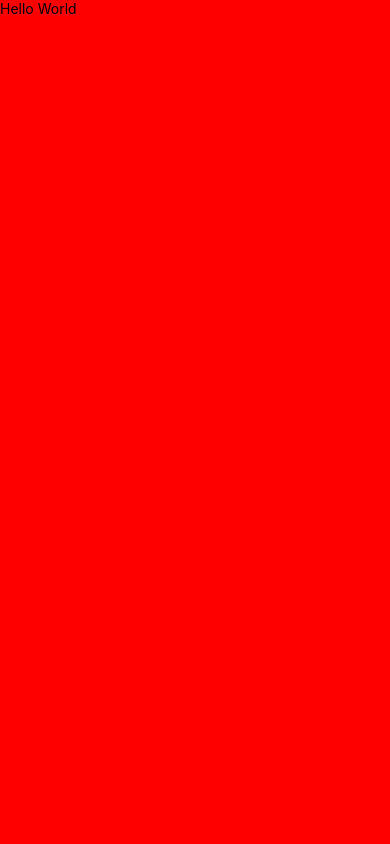
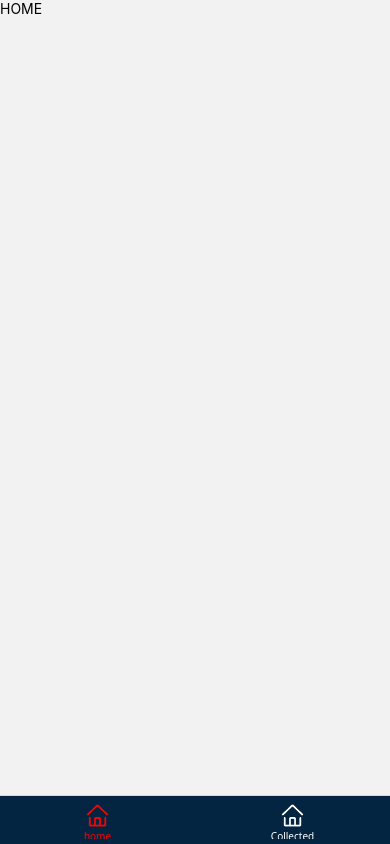
Before and after one commit to tytn9197/MyRewards, a React Native app: screen /HomeScreen in a window 390 px wide. Built offline with nearby package versions, Linux system fonts and the light colour scheme.

Commit message:
add default screens for home and collected rewards

```diff
--- a/App.tsx
+++ b/App.tsx
@@ -1,15 +1,9 @@
-/**
- * Sample React Native App
- * https://github.com/facebook/react-native
- *
- * @format
- */
-
+import RootNavigator from '@/navigators/RootNavigator';
 import { store } from '@/store/store';
-import { Platform, StatusBar, StyleSheet, Text, useColorScheme, useWindowDimensions, View } from 'react-native';
+import { NavigationContainer } from '@react-navigation/native';
+import { StatusBar, useColorScheme, View } from 'react-native';
 import {
   SafeAreaProvider,
-  useSafeAreaInsets,
   initialWindowMetrics,
 } from 'react-native-safe-area-context';
 import { Provider } from 'react-redux';
@@ -18,7 +12,7 @@ function App() {
   const isDarkMode = useColorScheme() === 'dark';
 
   return (
-    <SafeAreaProvider>
+    <SafeAreaProvider initialMetrics={initialWindowMetrics}>
       <StatusBar barStyle={isDarkMode ? 'light-content' : 'dark-content'} />
       <AppContent />
     </SafeAreaProvider>
@@ -26,27 +20,15 @@ function App() {
 }
 
 function AppContent() {
-  const { top, bottom, left, right } = useSafeAreaInsets();
-  const { width, height } = useWindowDimensions();
-
-  const isPortrait = height >= width;
-
   return (
-    <SafeAreaProvider initialMetrics={initialWindowMetrics}>
-      <Provider store={store}>
-        <View style={[styles.container, !isPortrait && Platform.OS === "ios"? { paddingLeft: left, paddingRight: right }: { paddingTop: top, paddingBottom: bottom }]}>
-          <Text>Hello World</Text>
-        </View>
-      </Provider>
-    </SafeAreaProvider>
+    <Provider store={store}>
+      <View style={{ flex: 1 }}>
+        <NavigationContainer>
+          <RootNavigator />
+        </NavigationContainer>
+      </View>
+    </Provider>
   );
 }
 
-const styles = StyleSheet.create({
-  container: {
-    flex: 1,
-    backgroundColor: "red",
-  },
-});
-
 export default App;
--- /dev/null
+++ b/src/navigators/RootNavigator.tsx
@@ -0,0 +1,82 @@
+import React from 'react';
+import { createBottomTabNavigator } from '@react-navigation/bottom-tabs';
+import { COLORS } from '@/constants/COLORS';
+import { Image } from 'react-native';
+import HomeScreen from '@/screens/HomeScreen';
+import CollectedRewards from '@/screens/CollectedRewards';
+import { ICONS } from '@/assets/icons/ICONS';
+
+export type BottomTabParamList = {
+  HomeScreen: undefined;
+  CollectedRewards: undefined;
+};
+
+const BottomTab = createBottomTabNavigator<BottomTabParamList>();
+
+const HomeScreenTabIcon = ({
+  color,
+  size,
+}: {
+  color: string;
+  size: number;
+}) => (
+  <Image
+    style={{
+      tintColor: color,
+      width: size,
+      height: size,
+    }}
+    source={ICONS.home}
+  />
+);
+
+const CollectedRewardsTabIcon = ({
+  color,
+  size,
+}: {
+  color: string;
+  size: number;
+}) => (
+  <Image
+    style={{
+      tintColor: color,
+      width: size,
+      height: size,
+    }}
+    source={ICONS.home}
+  />
+);
+
+const RootNavigator = (): React.JSX.Element => {
+  return (
+    <BottomTab.Navigator
+      screenOptions={{
+        headerShown: false,
+        tabBarStyle: { backgroundColor: COLORS.DARK_BLUE },
+        tabBarActiveTintColor: COLORS.RED,
+        tabBarInactiveTintColor: COLORS.WHITE,
+        animation: 'fade',
+      }}
+    >
+      <BottomTab.Screen
+        name={'HomeScreen'}
+        component={HomeScreen}
+        options={{
+          tabBarIcon: HomeScreenTabIcon,
+          title: 'Home',
+          tabBarLabel: 'home',
+        }}
+      />
+      <BottomTab.Screen
+        name={'CollectedRewards'}
+        component={CollectedRewards}
+        options={{
+          tabBarIcon: CollectedRewardsTabIcon,
+          title: 'Collected',
+        }}
+      />
+    </BottomTab.Navigator>
+  );
+};
+
+export default RootNavigator;
--- /dev/null
+++ b/src/screens/CollectedRewards.tsx
@@ -0,0 +1,17 @@
+import { StyleSheet, Text, View } from 'react-native';
+import { useSafeAreaInsets } from 'react-native-safe-area-context';
+
+const CollectedRewards = () => {
+  const { top } = useSafeAreaInsets();
+  return (
+    <View style={[styles.container, { paddingTop: top }]}>
+      <Text>CollectedRewards</Text>
+    </View>
+  );
+};
+
+const styles = StyleSheet.create({
+  container: {},
+});
+
+export default CollectedRewards;
--- /dev/null
+++ b/src/screens/HomeScreen.tsx
@@ -0,0 +1,23 @@
+import {
+  StyleSheet,
+  Text,
+  View,
+} from 'react-native';
+import { useSafeAreaInsets } from 'react-native-safe-area-context';
+
+const HomeScreen = () => {
+  const { top } = useSafeAreaInsets();
+  return (
+    <View style={[styles.container, { paddingTop: top }]}>
+      <Text>HOME</Text>
+    </View>
+  );
+};
+
+const styles = StyleSheet.create({
+  container: {
+    flex: 1
+  },
+});
+
+export default HomeScreen;
```
